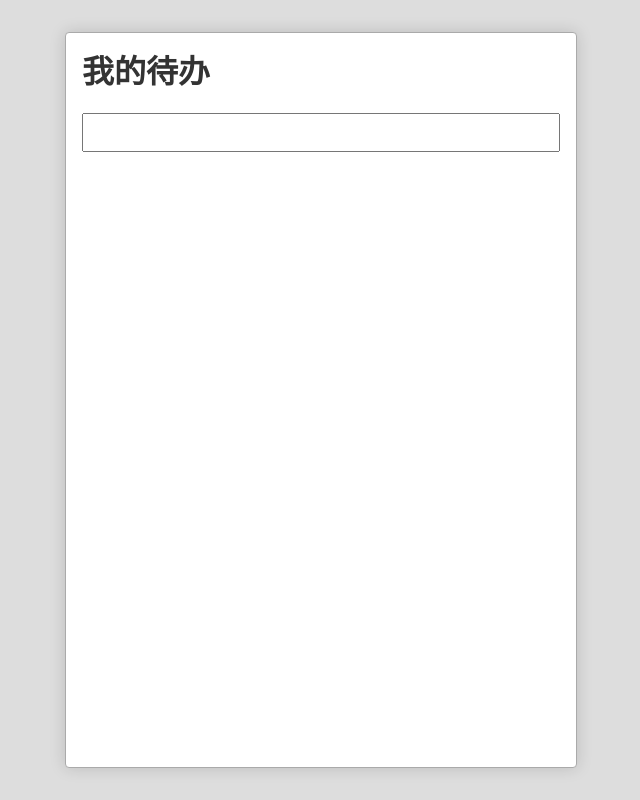
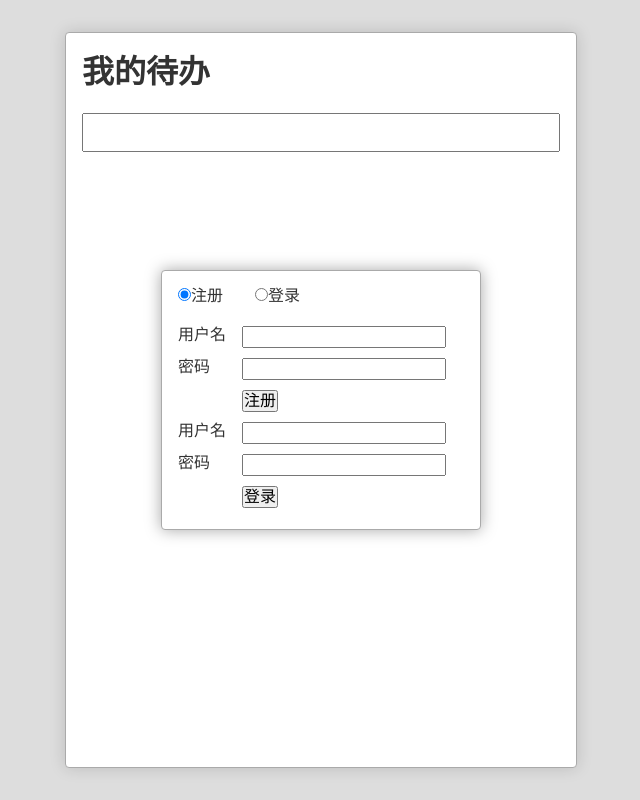
Before and after one commit to Ba5sx1a0sen1/React-TodoList, a React (Create React App) app: page / in a window 1280 px wide. Shown: the whole page, without its empty margins (319-959 px from the left). Built offline with nearby package versions, Linux system fonts and the light colour scheme.

Commit message:
添加登录注册对话框

```diff
--- a/src/App.js
+++ b/src/App.js
@@ -1,9 +1,11 @@
 import React, { Component } from 'react';
+import AV, { User } from "leancloud-storage"
 import "normalize.css"
 import './App.css';
 import './reset.css'
 import TodoInput from "./TodoInput"
 import TodoItem from "./ToduItem"
+import UserDialog from "./UserDialog"
 
 class App extends Component {
   constructor(props){
@@ -69,6 +71,7 @@
         <ol className="todoList">
           {todos}
         </ol>
+        <UserDialog/>
       </div>
     );
   }
--- /dev/null
+++ b/src/UserDialog.css
@@ -0,0 +1,23 @@
+.UserDialog-Wrapper{
+    position: fixed;
+    top: 0;
+    right: 0;
+    left: 0;
+    bottom: 0;
+    display: flex;
+    justify-content: center;
+    align-items: center;
+}
+.UserDialog{
+    border-radius: 4px;
+    min-width: 20em;
+    background-color: white;
+    border:1px solid #aaa;
+    box-shadow: 0 0 1em hsla(0,0%,0%,0.35);
+}
+.UserDialog > nav:first-child{ padding: 1em; }
+.UserDialog > nav:first-child input[type=radio]:not(:first-child){ margin-left: 2em; }
+.UserDialog > .panes { padding: 0 1em 1em; }
+.UserDialog form>.row{ display: flex; padding: .3em 0; }
+.UserDialog form>.row>label:first-child{ width: 4em; }
+.UserDialog form>.row.actions{ padding-left: 4em; }
--- /dev/null
+++ b/src/UserDialog.js
@@ -0,0 +1,59 @@
+import React from "react"
+import "./UserDialog.css"
+export default class UserDialog extends React.Component {
+    constructor(props){
+        super(props)
+        this.state={
+            selected:"signUp"
+        }
+    }
+    switch=(e)=>{
+        this.setState({
+            selected:e.target.value
+        })
+    }
+
+    render() {
+        return (
+            <div className="UserDialog-Wrapper">
+                <div className="UserDialog">
+                    <nav onChange={this.switch}>
+                        <input type="radio" value="signUp" checked={this.state.selected==="signUp"}/>注册
+                        <input type="radio" value="signIn" checked={this.state.selected==='signIn'} />登录
+                    </nav>
+                    <div className="panes">
+
+                        <form className="signUp"> {/* 注册*/}
+                            <div className="row">
+                                <label>用户名</label>
+                                <input type="text" />
+                            </div>
+                            <div className="row">
+                                <label>密码</label>
+                                <input type="password" />
+                            </div>
+                            <div className="row actions">
+                                <button type="submit">注册</button>
+                            </div>
+                        </form>
+
+                        <form className="signIn"> {/* 登录*/}
+                            <div className="row">
+                                <label>用户名</label>
+                                <input type="text" />
+                            </div>
+                            <div className="row">
+                                <label>密码</label>
+                                <input type="password" />
+                            </div>
+                            <div className="row actions">
+                                <button type="submit">登录</button>
+                            </div>
+                        </form>
+
+                    </div>
+                </div>
+            </div>
+        )
+    }
+}
--- a/src/index.js
+++ b/src/index.js
@@ -2,7 +2,6 @@
 import ReactDOM from 'react-dom';
 import './index.css';
 import App from './App';
-import registerServiceWorker from './registerServiceWorker';
 
 ReactDOM.render(
     <App/>,
--- a/src/registerServiceWorker.js
+++ /dev/null
@@ -1,117 +0,0 @@
-// In production, we register a service worker to serve assets from local cache.
-
-// This lets the app load faster on subsequent visits in production, and gives
-// it offline capabilities. However, it also means that developers (and users)
-// will only see deployed updates on the "N+1" visit to a page, since previously
-// cached resources are updated in the background.
-
-// To learn more about the benefits of this model, read https://goo.gl/KwvDNy.
-// This link also includes instructions on opting out of this behavior.
-
-const isLocalhost = Boolean(
-  window.location.hostname === 'localhost' ||
-    // [::1] is the IPv6 localhost address.
-    window.location.hostname === '[::1]' ||
-    // 127.0.0.1/8 is considered localhost for IPv4.
-    window.location.hostname.match(
-      /^127(?:\.(?:25[0-5]|2[0-4][0-9]|[01]?[0-9][0-9]?)){3}$/
-    )
-);
-
-export default function register() {
-  if (process.env.NODE_ENV === 'production' && 'serviceWorker' in navigator) {
-    // The URL constructor is available in all browsers that support SW.
-    const publicUrl = new URL(process.env.PUBLIC_URL, window.location);
-    if (publicUrl.origin !== window.location.origin) {
-      // Our service worker won't work if PUBLIC_URL is on a different origin
-      // from what our page is served on. This might happen if a CDN is used to
-      // serve assets; see https://github.com/facebookincubator/create-react-app/issues/2374
-      return;
-    }
-
-    window.addEventListener('load', () => {
-      const swUrl = `${process.env.PUBLIC_URL}/service-worker.js`;
-
-      if (isLocalhost) {
-        // This is running on localhost. Lets check if a service worker still exists or not.
-        checkValidServiceWorker(swUrl);
-
-        // Add some additional logging to localhost, pointing developers to the
-        // service worker/PWA documentation.
-        navigator.serviceWorker.ready.then(() => {
-          console.log(
-            'This web app is being served cache-first by a service ' +
-              'worker. To learn more, visit https://goo.gl/SC7cgQ'
-          );
-        });
-      } else {
-        // Is not local host. Just register service worker
-        registerValidSW(swUrl);
-      }
-    });
-  }
-}
-
-function registerValidSW(swUrl) {
-  navigator.serviceWorker
-    .register(swUrl)
-    .then(registration => {
-      registration.onupdatefound = () => {
-        const installingWorker = registration.installing;
-        installingWorker.onstatechange = () => {
-          if (installingWorker.state === 'installed') {
-            if (navigator.serviceWorker.controller) {
-              // At this point, the old content will have been purged and
-              // the fresh content will have been added to the cache.
-              // It's the perfect time to display a "New content is
-              // available; please refresh." message in your web app.
-              console.log('New content is available; please refresh.');
-            } else {
-              // At this point, everything has been precached.
-              // It's the perfect time to display a
-              // "Content is cached for offline use." message.
-              console.log('Content is cached for offline use.');
-            }
-          }
-        };
-      };
-    })
-    .catch(error => {
-      console.error('Error during service worker registration:', error);
-    });
-}
-
-function checkValidServiceWorker(swUrl) {
-  // Check if the service worker can be found. If it can't reload the page.
-  fetch(swUrl)
-    .then(response => {
-      // Ensure service worker exists, and that we really are getting a JS file.
-      if (
-        response.status === 404 ||
-        response.headers.get('content-type').indexOf('javascript') === -1
-      ) {
-        // No service worker found. Probably a different app. Reload the page.
-        navigator.serviceWorker.ready.then(registration => {
-          registration.unregister().then(() => {
-            window.location.reload();
-          });
-        });
-      } else {
-        // Service worker found. Proceed as normal.
-        registerValidSW(swUrl);
-      }
-    })
-    .catch(() => {
-      console.log(
-        'No internet connection found. App is running in offline mode.'
-      );
-    });
-}
-
-export function unregister() {
-  if ('serviceWorker' in navigator) {
-    navigator.serviceWorker.ready.then(registration => {
-      registration.unregister();
-    });
-  }
-}
```
Also changed, not shown: src/leancloud.js (added, +11 -0 lines).
